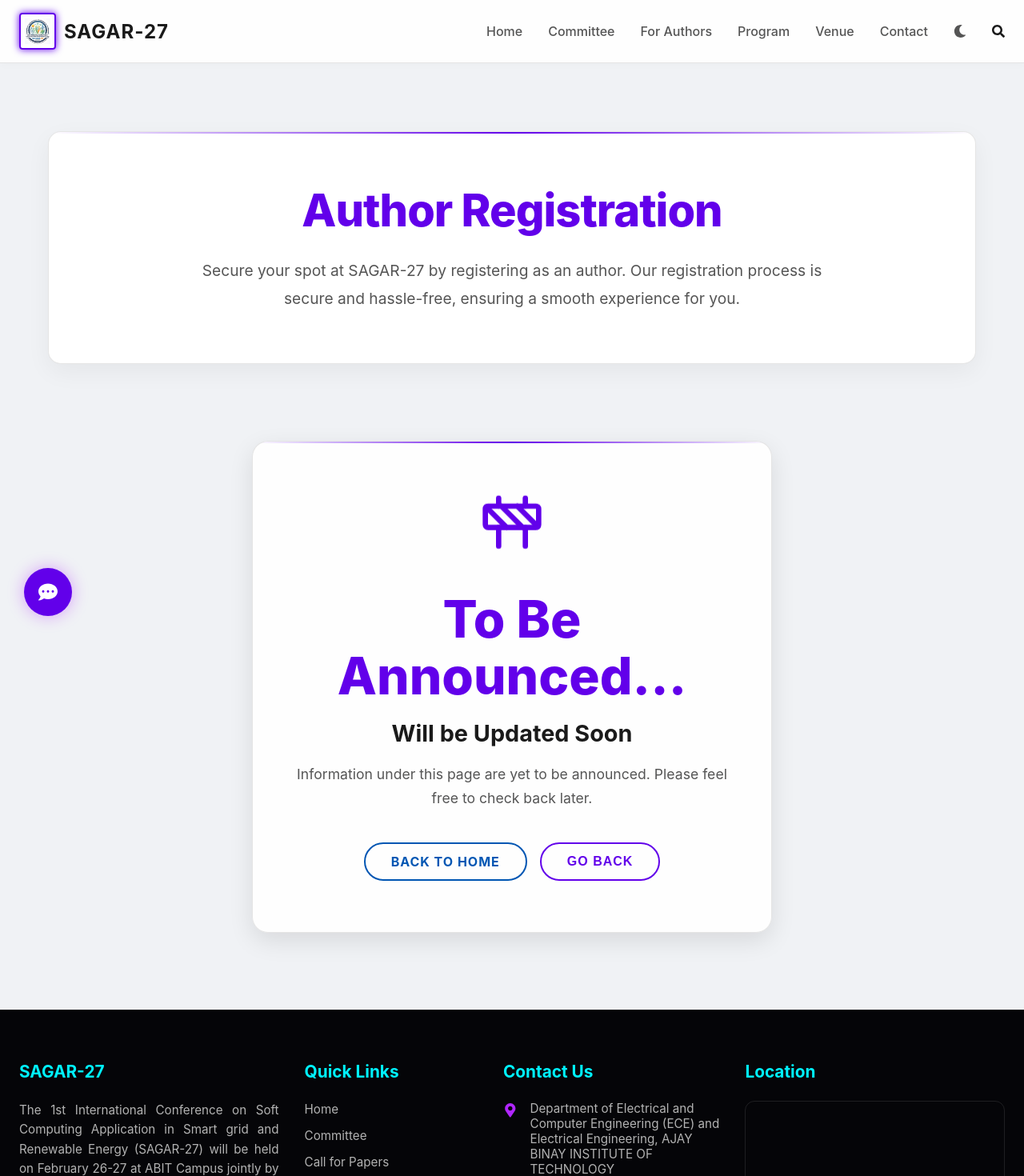
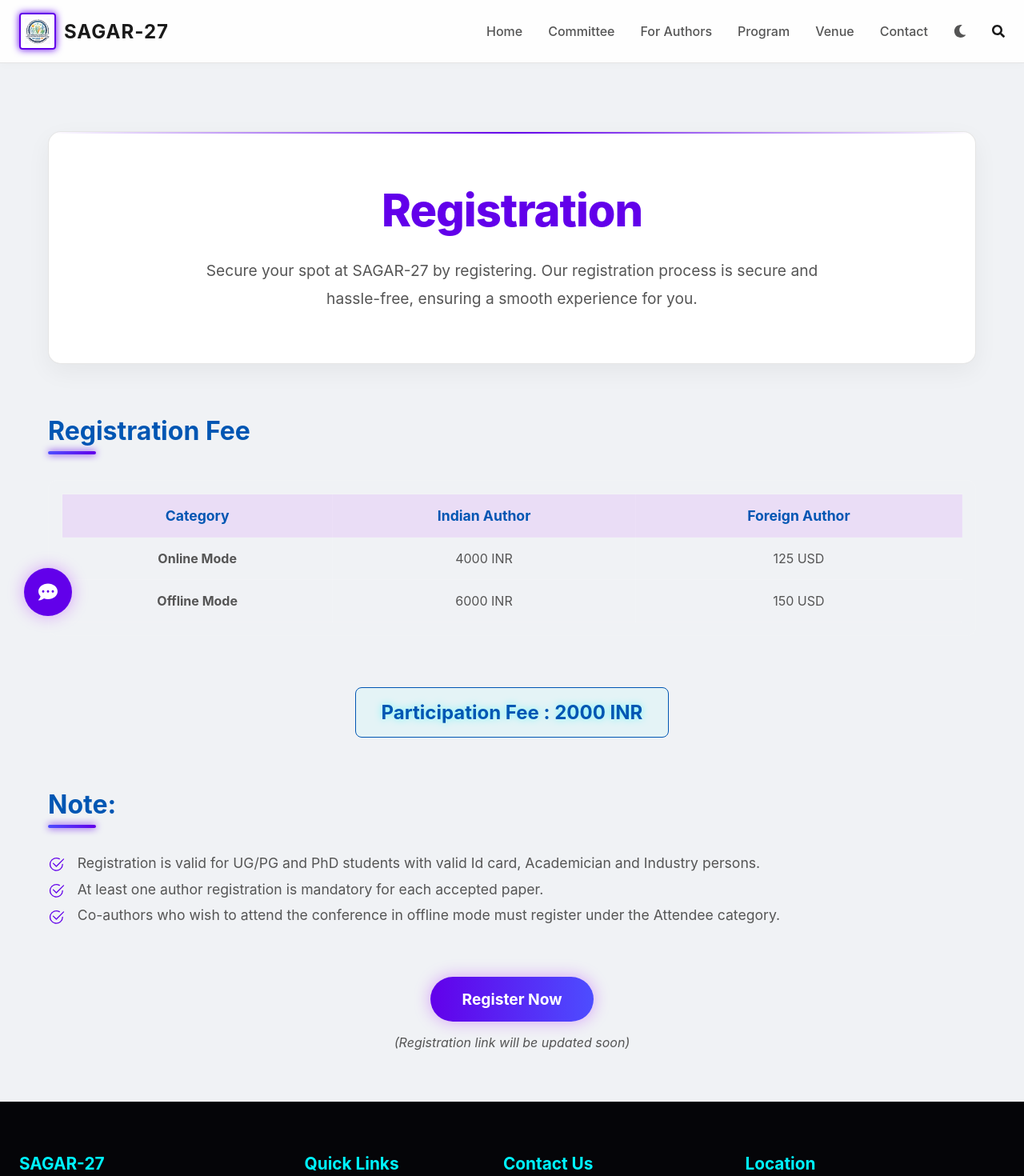
Before and after one commit to AlienMinus/ABIT-Conference_Paper, a React (Vite) app: page /for-authors/registration in a window 1280 px wide. Shown: the top 1470 px of the page at 80% size. Built offline with nearby package versions, Linux system fonts and the light colour scheme; grey boxes are pictures that could not be loaded.

Commit message:
minor fix

```diff
--- a/src/components/ForAuthors/Registration/Registration.css
+++ b/src/components/ForAuthors/Registration/Registration.css
@@ -192,3 +192,48 @@ ol.registration-list li::before {
     font-size: 1.8rem;
   }
 }
+.registration-participation-fee {
+  text-align: center;
+  margin-bottom: 4rem;
+}
+
+.registration-participation-fee h3 {
+  font-size: 1.5rem;
+  color: var(--neon-cyan);
+  text-shadow: 0 0 10px rgba(0, 255, 255, 0.5);
+  display: inline-block;
+  padding: 1rem 2rem;
+  border: 1px solid var(--neon-cyan);
+  border-radius: 8px;
+  background: rgba(0, 255, 255, 0.05);
+}
+
+.registration-action {
+  text-align: center;
+  margin-top: 4rem;
+}
+
+.reg-btn {
+  display: inline-block;
+  padding: 1rem 2.5rem;
+  font-size: 1.2rem;
+  font-weight: bold;
+  color: #fff;
+  background: linear-gradient(90deg, var(--neon-purple), var(--neon-blue));
+  border-radius: 30px;
+  text-decoration: none;
+  transition: all 0.3s ease;
+  box-shadow: 0 0 20px rgba(176, 38, 255, 0.4);
+}
+
+.reg-btn:hover {
+  transform: translateY(-2px);
+  box-shadow: 0 0 30px rgba(176, 38, 255, 0.6);
+  color: #fff;
+}
+
+.coming-soon-text {
+  margin-top: 1rem;
+  color: var(--text-secondary);
+  font-style: italic;
+}
--- a/src/components/ForAuthors/Registration/Registration.jsx
+++ b/src/components/ForAuthors/Registration/Registration.jsx
@@ -2,10 +2,9 @@ import React from 'react'
 import './Registration.css'
 import registrationData from '../../../data/registration.json'
 import IconMapper from '../../IconMapper/IconMapper'
-import UnderConstruction from '../../UnderConstruction/UnderConstruction'
 
 const Registration = () => {
-  const { title, description, table, highlights, instructions, notes, feeIncludes } = registrationData
+  const { title, description, feeTitle, table, participationFee, notes, registrationLink } = registrationData
 
   return (
     <div className="registration-container">
@@ -14,80 +13,55 @@ const Registration = () => {
         <p>{description}</p>
       </div>
 
-      <UnderConstruction/>
-
-      {/* <div className="registration-table-container">
+      <div className="registration-section">
+        <h2>{feeTitle}</h2>
+        <div className="registration-table-container">
           <table className="reg-table">
             <thead>
               <tr>
                 {table.headers.map((header, index) => (
-                <th key={index} rowSpan={header.rowSpan} colSpan={header.colSpan}>
+                  <th key={index}>
                     {header.text}
                   </th>
-              ))}
-            </tr>
-            <tr>
-              {table.subHeaders.map((subHeader, index) => (
-                <th key={index}>{subHeader}</th>
                 ))}
               </tr>
             </thead>
             <tbody>
               {table.rows.map((row, index) => (
                 <tr key={index}>
-                <td>{row.sl}</td>
-                <td>{row.category}</td>
+                  <td><strong>{row.category}</strong></td>
                   {row.values.map((val, idx) => (
-                  typeof val === 'object' ? (
-                    <td key={idx} colSpan={val.colSpan}>{val.text}</td>
-                  ) : (
                     <td key={idx}>{val}</td>
-                  )
                   ))}
                 </tr>
               ))}
             </tbody>
           </table>
         </div>
-
-      <div className="registration-highlights">
-        {highlights.map((highlight, index) => (
-          <div key={index} className="highlight-item">
-            <IconMapper iconName="FaBullseye" />
-            <p>{highlight}</p>
-          </div>
-        ))}
       </div>
 
-      <div className="registration-section">
-        <h2>{instructions.title}</h2>
-        <ol className="registration-list">
-          {instructions.list.map((item, index) => (
-            <li key={index}>{item}</li>
-          ))}
-        </ol>
+      <div className="registration-participation-fee">
+        <h3>{participationFee}</h3>
       </div>
 
       <div className="registration-section">
         <h2>{notes.title}</h2>
-        <ol className="registration-list">
+        <ul className="registration-list check-list">
           {notes.list.map((item, index) => (
-            <li key={index}>{item}</li>
-          ))}
-        </ol>
-      </div>
-
-      <div className="registration-section">
-        <h2>{feeIncludes.title}</h2>
-        <ul className="registration-list check-list">
-          {feeIncludes.list.map((item, index) => (
             <li key={index}>
               <IconMapper iconName="BsCheck2Circle" />
               <span>{item}</span>
             </li>
           ))}
         </ul>
-      </div> */}
+      </div>
+
+      <div className="registration-action">
+        <a href={registrationLink.url} className="reg-btn" target="_blank" rel="noopener noreferrer">
+          {registrationLink.text}
+        </a>
+        <p className="coming-soon-text">{registrationLink.comingSoonText}</p>
+      </div>
     </div>
   )
 }
--- a/src/data/registration.json
+++ b/src/data/registration.json
@@ -1,63 +1,30 @@
 {
-  "title": "Author Registration",
-  "description": "Secure your spot at SAGAR-27 by registering as an author. Our registration process is secure and hassle-free, ensuring a smooth experience for you.",
+  "title": "Registration",
+  "description": "Secure your spot at SAGAR-27 by registering. Our registration process is secure and hassle-free, ensuring a smooth experience for you.",
+  "feeTitle": "Registration Fee",
   "table": {
     "headers": [
-      { "text": "Sl No.", "rowSpan": 2 },
-      { "text": "Category", "rowSpan": 2 },
-      { "text": "Indian Delegates (in INR)", "colSpan": 2 },
-      { "text": "Foreign Delegates (in USD)", "colSpan": 2 }
-    ],
-    "subHeaders": [
-      "Non-IEEE", "IEEE", "Non-IEEE", "IEEE"
+      { "text": "Category" },
+      { "text": "Indian Author" },
+      { "text": "Foreign Author" }
     ],
     "rows": [
-      { "sl": 1, "category": "Industry/R&D", "values": ["₹ 12,000", "₹ 10,000", "$ 300", "$ 280"] },
-      { "sl": 2, "category": "Academic/Faculty", "values": ["₹ 9,000", "₹ 8,500", "$ 250", "$ 200"] },
-      { "sl": 3, "category": "Student/Research Scholar", "values": ["₹ 8,500", "₹ 8,000", "$ 180", "$ 150"] },
-      { "sl": 4, "category": "Participation (Industry)", "values": [{ "text": "₹ 5000", "colSpan": 2 }, { "text": "$ 100", "colSpan": 2 }] },
-      { "sl": 5, "category": "Participation (Faculty)", "values": [{ "text": "₹ 2500", "colSpan": 2 }, { "text": "$ 80", "colSpan": 2 }] },
-      { "sl": 6, "category": "Participation (Student)", "values": [{ "text": "₹ 2000", "colSpan": 2 }, { "text": "$ 50", "colSpan": 2 }] }
+      { "category": "Online Mode", "values": ["4000 INR", "125 USD"] },
+      { "category": "Offline Mode", "values": ["6000 INR", "150 USD"] }
     ]
   },
-  "highlights": [
-    "Early Bird registration fee are Rs 8,000 for categories 1, 2, and 3 from India",
-    "Articles from early bird registrants are eligible to receive an invitation to submit to Scopus-indexed journals.",
-    "Best Paper Award will be presented for each track to recognize outstanding contributions!"
-  ],
-  "instructions": {
-    "title": "Instructions for Registration",
+  "participationFee": "Participation Fee : 2000 INR",
+  "notes": {
+    "title": "Note:",
     "list": [
-      "At least one author for each accepted paper must register under category 1, 2 or 3.",
-      "An author can present a maximum of two papers. However, each paper needs to be registered separately.",
-      "At least one author must present their accepted paper in the conference for consideration of publication on IEEE Xplore. The presenter must be a registered author for the conference.",
-      "The author presenting the paper will only receive the presentation certificate.",
-      "Registration fee includes publication fee, registration kit, conference lunch.",
-      "Registration fee is inclusive of all applicable taxes.",
-      "Student registrants will be required to submit their institute ID proof to avail the discount on registration fee."
+      "Registration is valid for UG/PG and PhD students with valid Id card, Academician and Industry persons.",
+      "At least one author registration is mandatory for each accepted paper.",
+      "Co-authors who wish to attend the conference in offline mode must register under the Attendee category."
     ]
   },
-  "notes": {
-    "title": "Important Notes",
-    "list": [
-      "Registration category should be chosen appropriately from the aforementioned table.",
-      "Early Bird Registration closes on Jul 15, 2026",
-      "Payment gateway charges along with applicable taxes or levies, if any, will have to be borne by the registrant.",
-      "Registration fee is non-refundable and non-transferable.",
-      "Please keep a copy of the generated transaction ID by the payment gateway as well as by your bank. These may be required, if you need to track your payment/registration later.",
-      "Please note, IC-SIT 2026 organizing committee will not be responsible for any financial loss caused by improper transactions during registration process for IC-SIT 2026.",
-      "Participation certificates will be provided to registered attendees."
-    ]
-  },
-  "feeIncludes": {
-    "title": "Author/Co-Author Registration Fee Includes",
-    "list": [
-      "Welcome reception",
-      "Badge",
-      "Conference Accessories",
-      "Participation in the technical program",
-      "Tea/Coffee breaks",
-      "Breakfast/Lunch"
-    ]
+  "registrationLink": {
+    "text": "Register Now",
+    "url": "#",
+    "comingSoonText": "(Registration link will be updated soon)"
   }
 }
```
Lines whose indentation alone changed are shown as unchanged.
